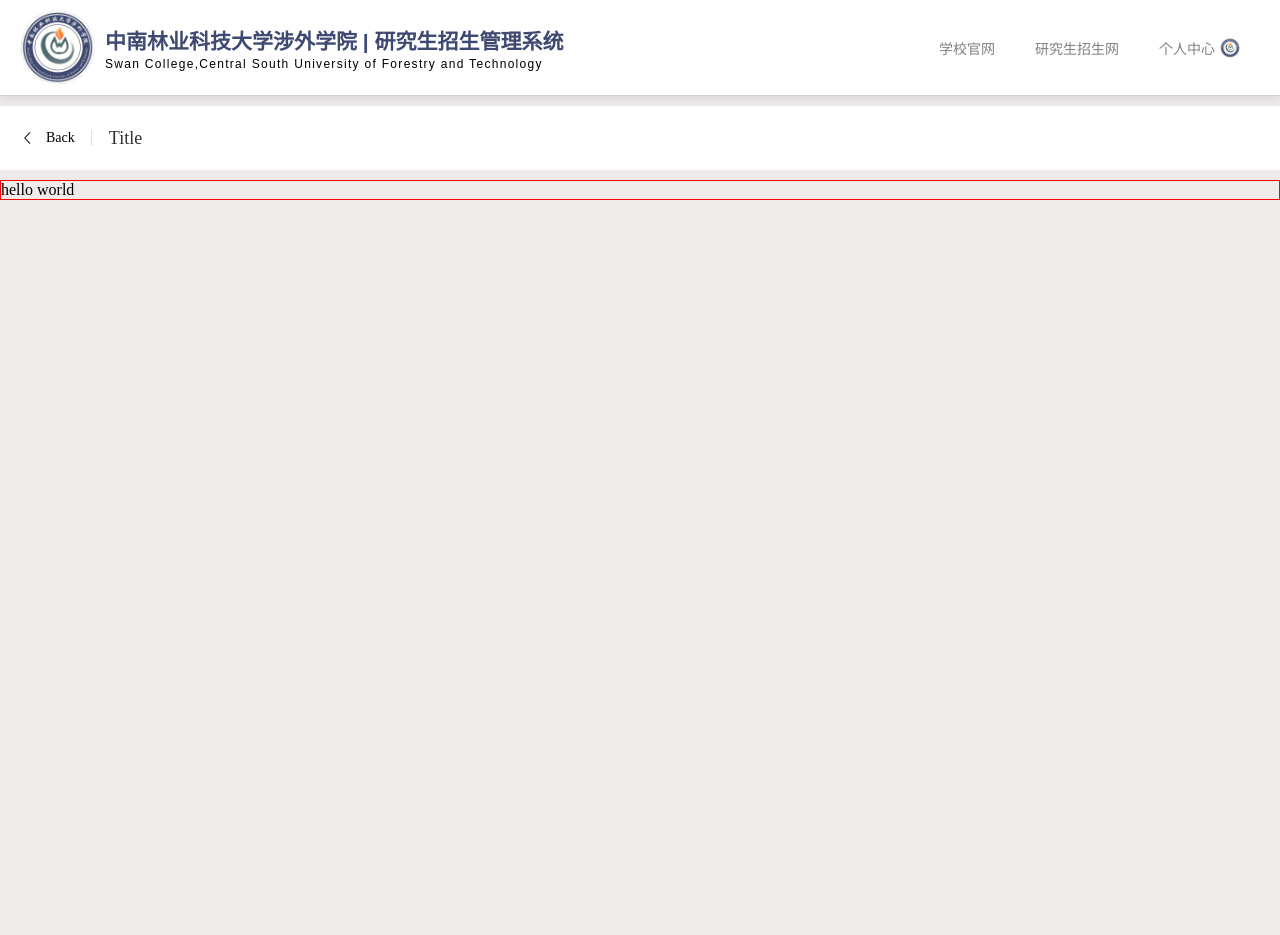
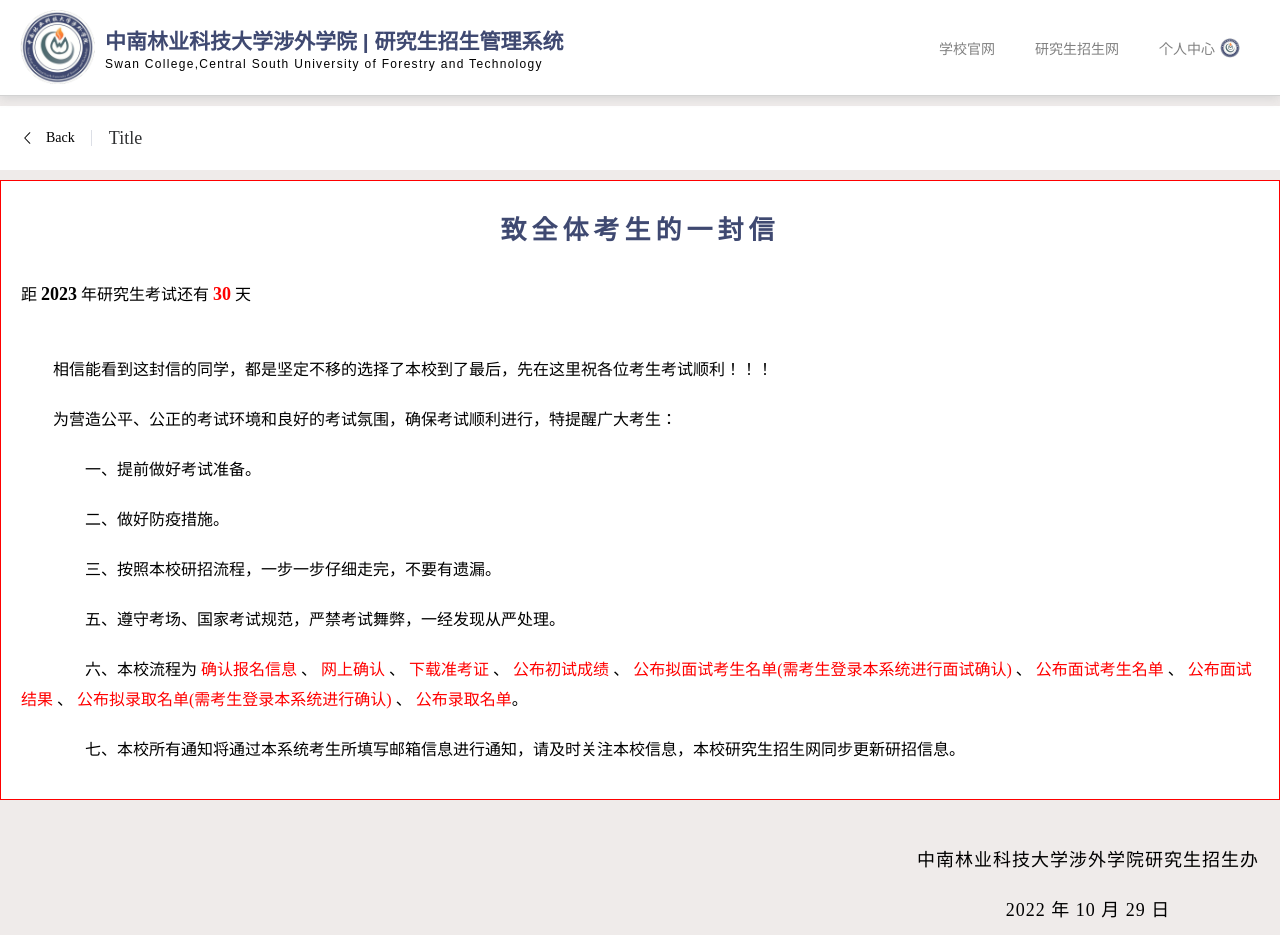
Before and after one commit to Anixuil/Graduate-student-enrollment-management-system, a Vue app in the folder packages/manager-system/: page / in a window 1280 px wide. Before the commit the page ends 800 px from the top, so only its background shows below. Built offline with nearby package versions, Linux system fonts and the light colour scheme.

Commit message:
feat: 添加页头动画和index部分页面内容

```diff
--- a/packages/manager-system/src/App.vue
+++ b/packages/manager-system/src/App.vue
@@ -8,7 +8,9 @@ const store = usePageHeader()
 
 <template>
     <HeaderNav></HeaderNav>
-    <PageHeader v-show="store.pageHeaderStatus"></PageHeader>
+    <Transition name="page-header">
+        <PageHeader v-show="store.pageHeaderStatus"></PageHeader>
+    </Transition>
     <RouterView v-slot="{ Component, route }">
         <KeepAlive>
             <Transition :name="(route.meta.transition as string)">
@@ -28,4 +30,31 @@ body::-webkit-scrollbar {
     width: 0;
     height: 0;
 }
+
+//页头过渡效果
+.page-header-enter-active,
+.page-header-leave-active {
+    transition: all 0.2s ease;
+}
+
+.page-header-enter-from,
+.page-header-leave-to {
+    opacity: 0;
+    transform: translateY(100%);
+}
+
+//页面跳转过渡效果
+.slide-fade-enter-active {
+    transition: all 0.4s ease;
+}
+
+.slide-fade-leave-active {
+    transition: all 0.2s cubic-bezier(1, 0.5, 0.8, 1);
+}
+
+.slide-fade-enter-from,
+.slide-fade-leave-to {
+    transform: translateY(20px);
+    opacity: 0;
+}
 </style>
--- a/packages/manager-system/src/views/index/index.vue
+++ b/packages/manager-system/src/views/index/index.vue
@@ -1,8 +1,12 @@
 <template>
-    <div class="index-box">hello world</div>
+    <div class="index-box">
+        <Banner></Banner>
+    </div>
 </template>
 
-<script setup lang="ts"></script>
+<script setup lang="ts">
+import Banner from '@/components/index/banner/index.vue'
+</script>
 
 <style scoped lang="scss">
 .index-box {
@@ -10,5 +14,9 @@
     min-width: 1000px;
     max-width: 1600px;
     border: 1px solid red;
+    background-color: white;
+    min-height: calc(100vh - (96px + 84px));
+    box-sizing: border-box;
+    padding: 0 20px;
 }
 </style>
```
